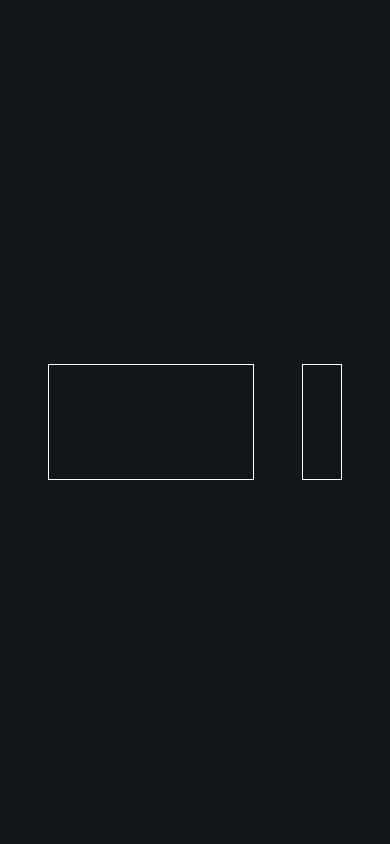
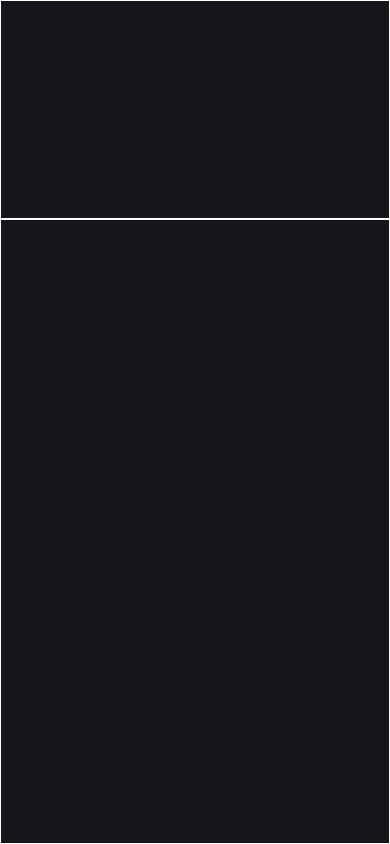
Before and after one commit to mnordlander/react-resp-landscape, a React (Create React App) app in the folder responsive-landscape/: page / in a window 390 px wide. Built offline with nearby package versions, Linux system fonts and the light colour scheme.

Commit message:
Apply responsive css

```diff
--- a/responsive-landscape/src/components/Page.js
+++ b/responsive-landscape/src/components/Page.js
@@ -5,7 +5,7 @@ import Chat from "./Chat";
 export default function Page() {
   return (
     <div className="page-wrapper">
-      <Player playerWith={"70%"} />
+      <Player />
       <Chat />
     </div>
   );
--- a/responsive-landscape/src/components/Player.js
+++ b/responsive-landscape/src/components/Player.js
@@ -1,3 +1,3 @@
-export default function Player({ playerWith }) {
-  return <div style={{ width: playerWith }} className="player-wrapper"></div>;
+export default function Player() {
+  return <div className="player-wrapper"></div>;
 }
--- a/responsive-landscape/src/index.css
+++ b/responsive-landscape/src/index.css
@@ -31,18 +31,39 @@ body {
 .page-wrapper {
   max-width: 2600px;
   width: 100%;
+  height: 100%;
   display: flex;
-  gap: 3rem;
-  padding: 0 3rem;
+  flex-direction: column;
+  overflow: hidden;
+  align-items: center;
 }
 
 .player-wrapper {
   border: 1px solid white;
   aspect-ratio: 16/9;
+  width: 100%;
 }
 
 .chat {
   border: 1px solid white;
+  width: 100%;
   flex: 1;
-  width: 200px;
 }
+
+@media screen and (min-width: 1100px) {
+  .page-wrapper {
+    height: unset;
+    flex-direction: row;
+    padding: 0 3rem;
+    gap: 3rem;
+    align-items: unset;
+  }
+
+  .chat {
+    width: 200px;
+  }
+
+  .player-wrapper {
+    width: 70%;
+  }
+}
```
